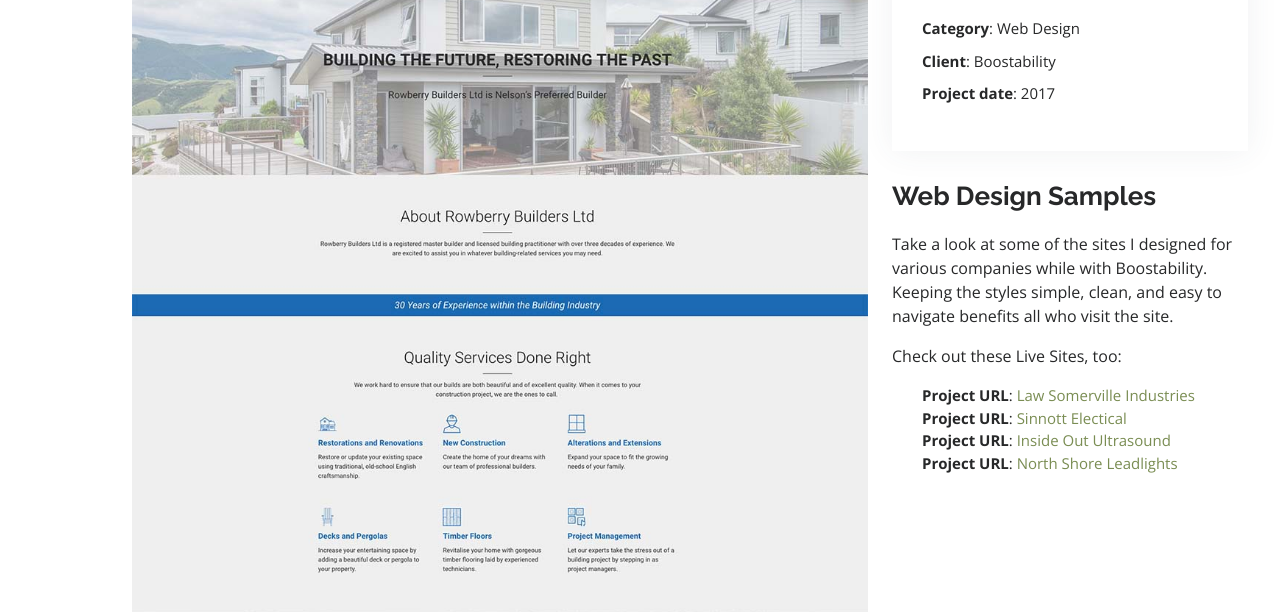
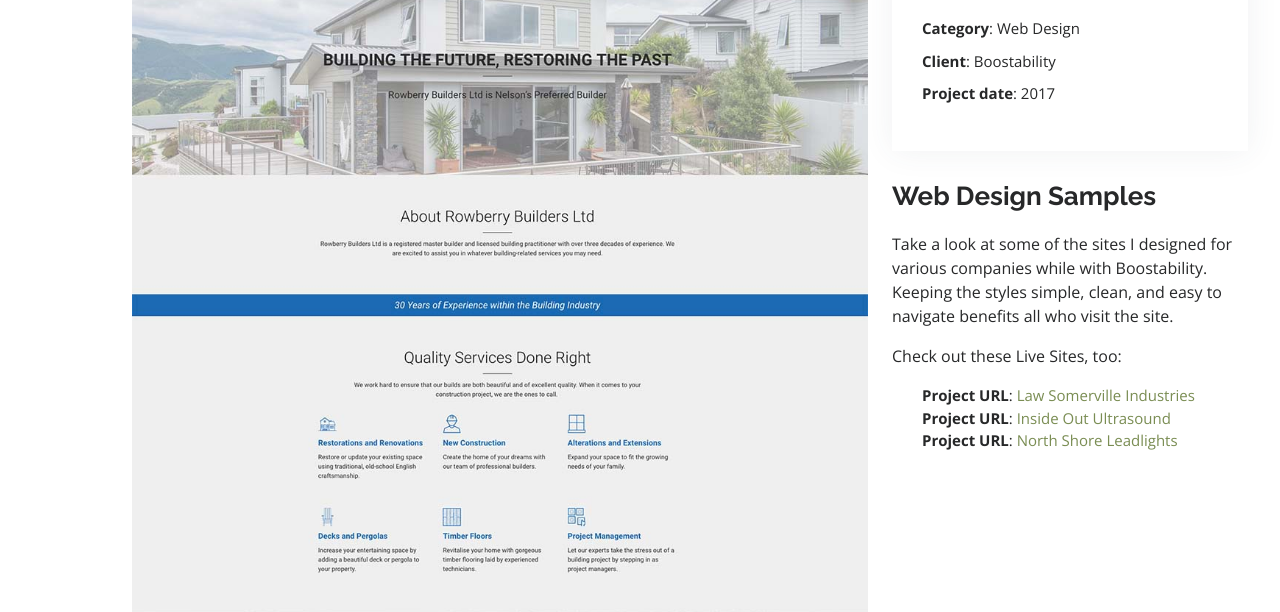
Before and after one commit to CathyRichardson/CathyRichardson.github.io, a plain HTML site: page portfolio-boostability.html in a window 1280 px wide. Shown: the part 120-732 px from the top of the page. Drawn offline with nearby package versions, Linux system fonts and the light colour scheme.

Commit message:
Update portfolio-boostability.html
delete sinnott electrical

```diff
--- a/portfolio-boostability.html
+++ b/portfolio-boostability.html
@@ -122,15 +122,6 @@
                   <li>
                     <strong>Project URL</strong>:
                     <a
-                      href="https://www.sinnottelectrical.com.au/"
-                      target="_blank"
-                      rel="noreferrer noopener"
-                      >Sinnott Electical</a
-                    >
-                  </li>
-                  <li>
-                    <strong>Project URL</strong>:
-                    <a
                       href="https://www.insideoutultrasound.com.au/"
                       target="_blank"
                       rel="noreferrer noopener"
```
